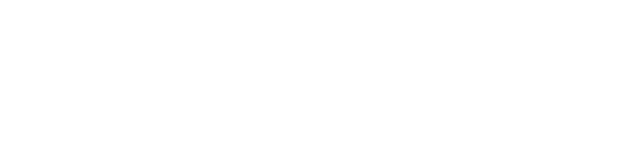
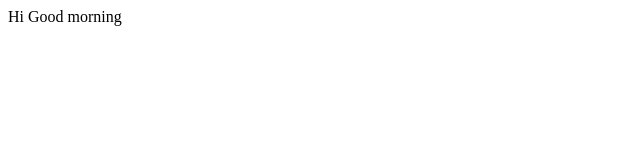
Before and after one commit to indreshkapse/LoginPage, a plain HTML site: page index.html in a window 1280 px wide. Shown: the whole page, without its empty margins (0-640 px from the left). Drawn offline with Linux system fonts and the light colour scheme.

Commit message:
Add body

```diff
--- a/index.html
+++ b/index.html
@@ -6,6 +6,6 @@
     <title>Document</title>
 </head>
 <body>
-
+    Hi Good morning
 </body>
 </html>
```
